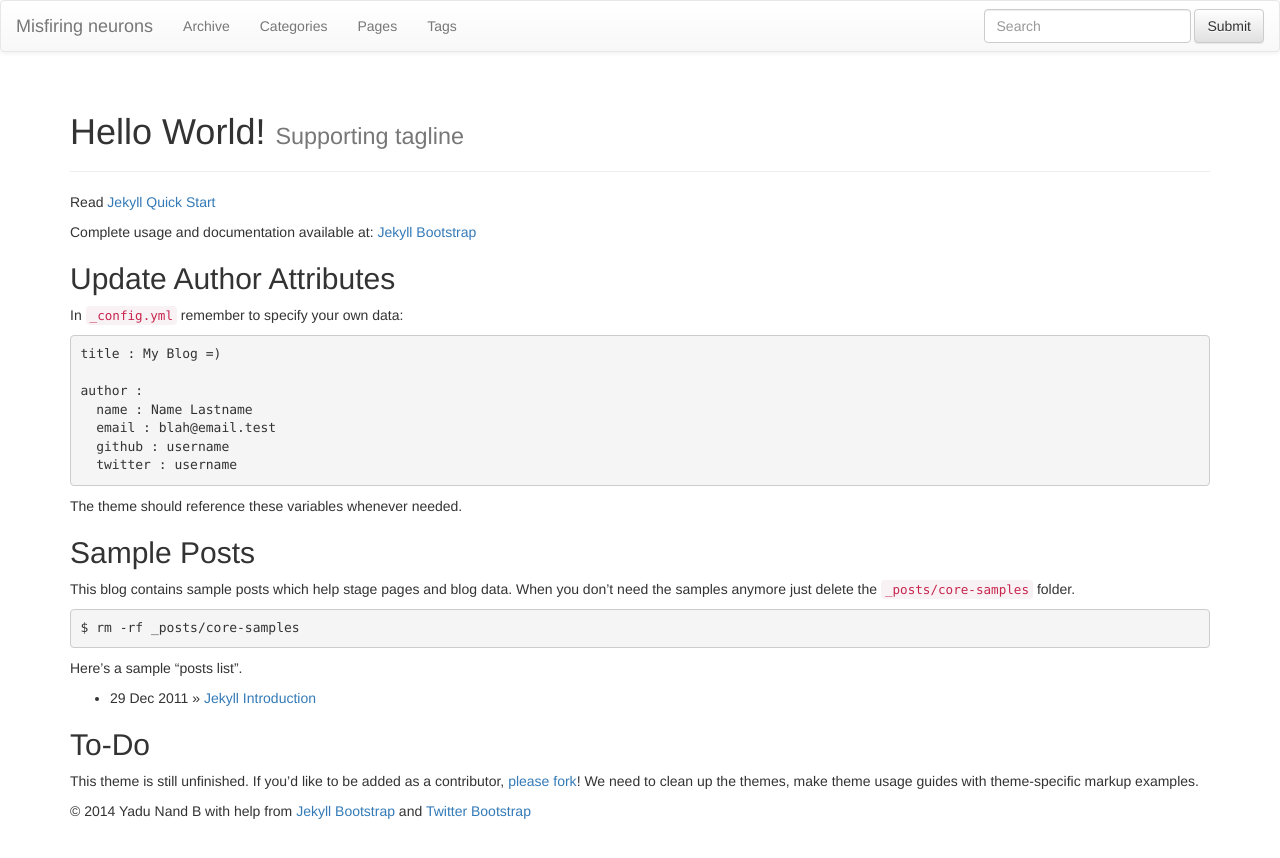
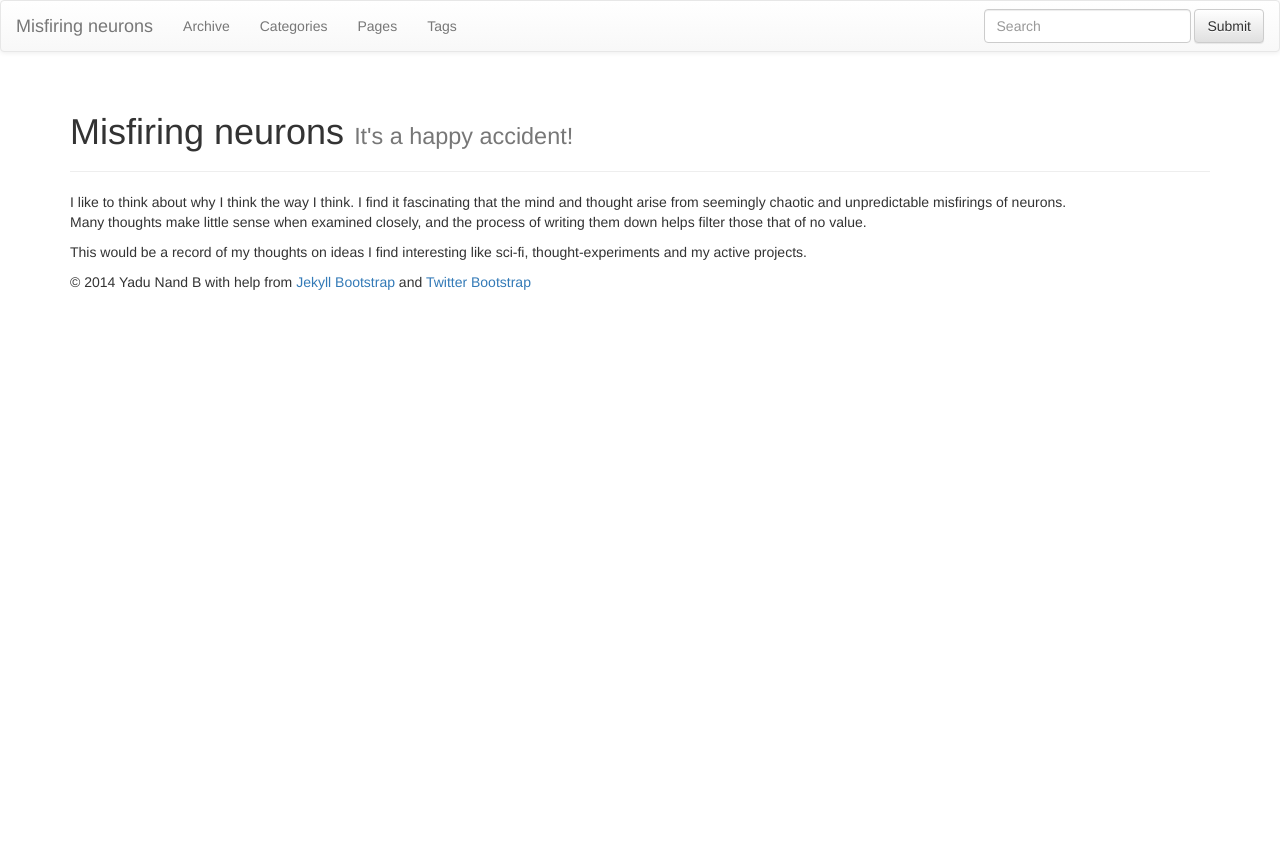
Before and after one commit to yadudoc/yadudoc.github.io, a Jekyll site: the page built from index.md, in a window 1280 px wide. Shown: the top 858 px of the page. Built offline with Jekyll 4.4.1, drawn with Linux system fonts in a browser that asks for light colours; nearby versions of some CDN libraries; library files that are not in the unit come from our copies.

```diff
--- a/index.md
+++ b/index.md
@@ -1,44 +1,14 @@
 ---
 layout: page
-title: Hello World!
-tagline: Supporting tagline
+title: Misfiring neurons
+tagline: It's a happy accident!
 ---
 {% include JB/setup %}
 
-Read [Jekyll Quick Start](http://jekyllbootstrap.com/usage/jekyll-quick-start.html)
+I like to think about why I think the way I think. I find it fascinating that the
+mind and thought arise from seemingly chaotic and unpredictable misfirings of neurons.<br/>
+Many thoughts make little sense when examined closely, and the process of writing them
+down helps filter those that of no value.
 
-Complete usage and documentation available at: [Jekyll Bootstrap](http://jekyllbootstrap.com)
-
-## Update Author Attributes
-
-In `_config.yml` remember to specify your own data:
-
-    title : My Blog =)
-
-    author :
-      name : Name Lastname
-      email : blah@email.test
-      github : username
-      twitter : username
-
-The theme should reference these variables whenever needed.
-
-## Sample Posts
-
-This blog contains sample posts which help stage pages and blog data.
-When you don't need the samples anymore just delete the `_posts/core-samples` folder.
-
-    $ rm -rf _posts/core-samples
-
-Here's a sample "posts list".
-
-<ul class="posts">
-  {% for post in site.posts %}
-    <li><span>{{ post.date | date_to_string }}</span> &raquo; <a href="{{ BASE_PATH }}{{ post.url }}">{{ post.title }}</a></li>
-  {% endfor %}
-</ul>
-
-## To-Do
-
-This theme is still unfinished. If you'd like to be added as a contributor, [please fork](http://github.com/plusjade/jekyll-bootstrap)!
-We need to clean up the themes, make theme usage guides with theme-specific markup examples.
+This would be a record of my thoughts on ideas I find interesting like sci-fi, thought-experiments
+and my active projects.
--- a/serve/atom.xml
+++ b/serve/atom.xml
@@ -4,7 +4,7 @@
  <title>Misfiring neurons</title>
  <link href="http://yadudoc.github.io/" rel="self"/>
  <link href="http://yadudoc.github.io"/>
- <updated>2014-08-02T23:45:51-05:00</updated>
+ <updated>2014-08-03T00:18:48-05:00</updated>
  <id>http://yadudoc.github.io</id>
  <author>
    <name>Yadu Nand B</name>
--- a/serve/rss.xml
+++ b/serve/rss.xml
@@ -5,8 +5,8 @@
         <description>Misfiring neurons - Yadu Nand B</description>
         <link>http://yadudoc.github.io</link>
         <link>http://yadudoc.github.io</link>
-        <lastBuildDate>2014-08-02T23:45:51-05:00</lastBuildDate>
-        <pubDate>2014-08-02T23:45:51-05:00</pubDate>
+        <lastBuildDate>2014-08-03T00:18:48-05:00</lastBuildDate>
+        <pubDate>2014-08-03T00:18:48-05:00</pubDate>
         <ttl>1800</ttl>
 
 
```
Also changed, not shown: _posts/2013-11-08-first-month-trading-bitcoin.md (added, +51 -0 lines).
